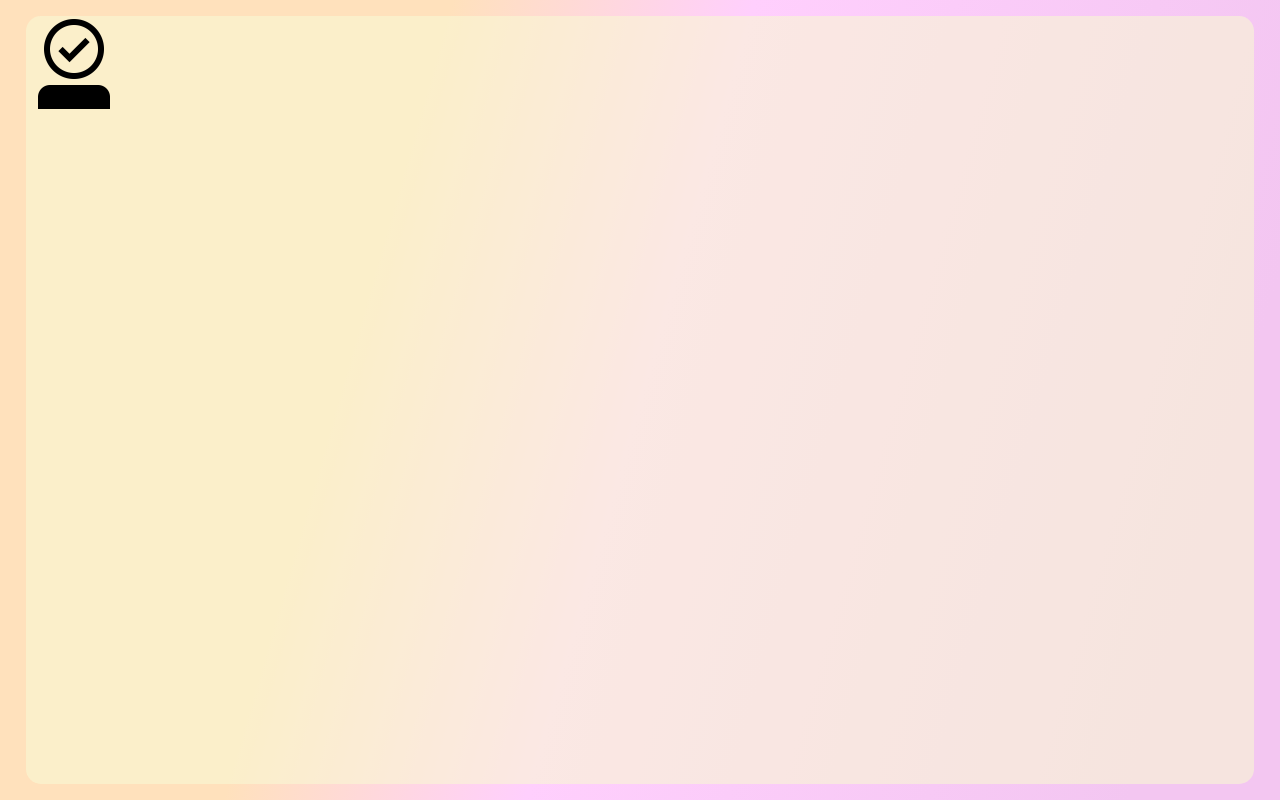
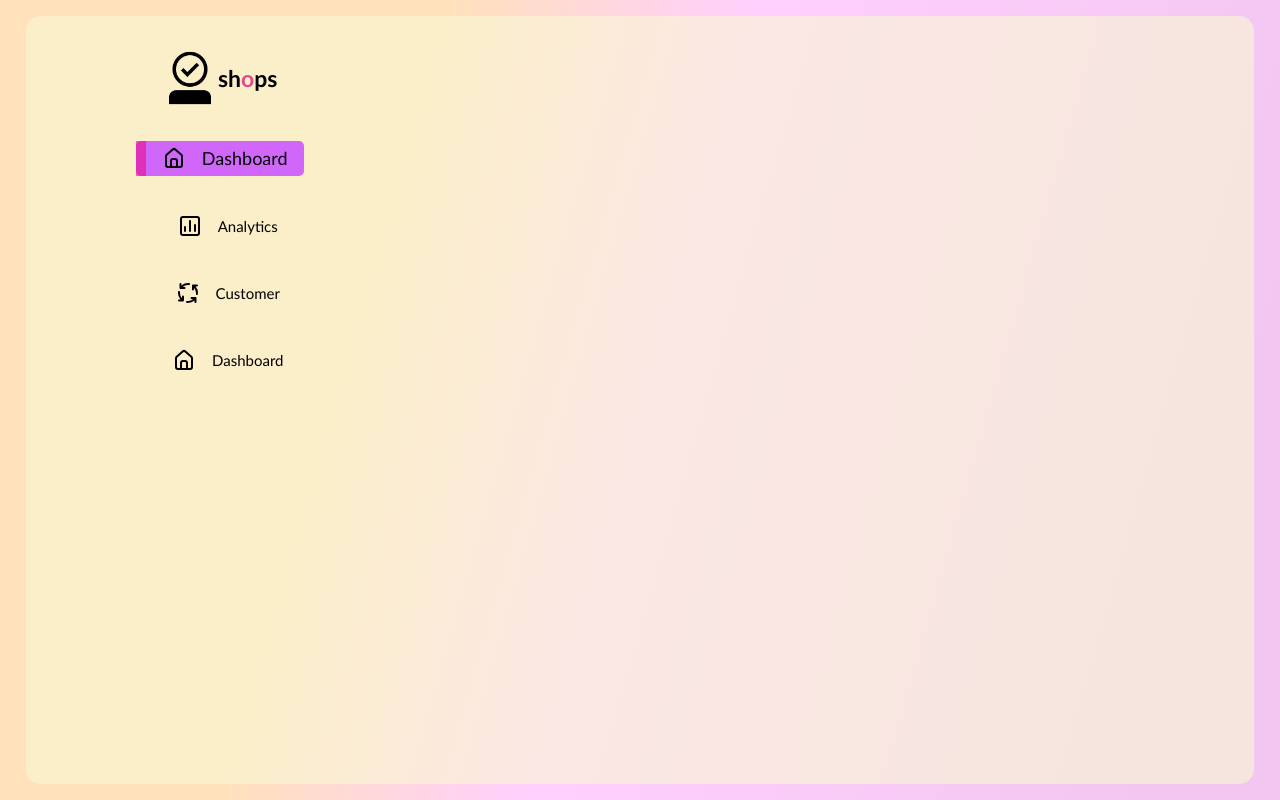
Before and after one commit to rabiulhossen/admin-dashboard, a React (Create React App) app: page / in a window 1280 px wide. Built offline with nearby package versions, Linux system fonts and the light colour scheme.

Commit message:
left-side menu

```diff
--- a/package.json
+++ b/package.json
@@ -3,6 +3,9 @@
   "version": "0.1.0",
   "private": true,
   "dependencies": {
+    "@iconscout/react-unicons": "^1.1.6",
+    "@iconscout/react-unicons-solid": "^0.0.3",
+    "@iconscout/unicons": "^4.0.1",
     "@testing-library/jest-dom": "^5.16.4",
     "@testing-library/react": "^13.3.0",
     "@testing-library/user-event": "^13.5.0",
--- a/src/App.css
+++ b/src/App.css
@@ -16,7 +16,7 @@
   background-color: rgba(248, 248, 212, 0.603);
   overflow: hidden;
   margin: auto;
-  grid-template-columns: 11rem,auto,15rem!important;
+grid-template-columns: repeat(3,1fr);
   gap: 2rem;
 }
 
--- /dev/null
+++ b/src/Data/Data.js
@@ -0,0 +1,14 @@
+// sidebar data
+import {UilEstate,UilChart,UilProcess,} from '@iconscout/react-unicons'
+
+
+export const SidebarData = [
+     {icon:UilEstate,
+     heading:"Dashboard"},
+     {icon:UilChart,
+     heading:"Analytics"},
+     {icon:UilProcess,
+     heading:"Customer"},
+     {icon:UilEstate,
+     heading:"Dashboard"},
+]
--- a/src/components/Sidebar/Sidebar.css
+++ b/src/components/Sidebar/Sidebar.css
@@ -0,0 +1,59 @@
+.sidebar {
+  display: flex;
+  flex-direction: column;
+  position: relative;
+  padding-top: 3rem;
+  transition: all 300ms ease-in;
+}
+.logo {
+  display: flex;
+  height: 5rem;
+  font-size: 23px;
+  font-weight: 600;
+
+  align-items: center;
+  justify-content: center;
+  height: 4%;
+}
+.logo > img {
+  width: 3.5rem;
+  height: 3.5rem;
+}
+.logo > span > span {
+  color: rgba(219, 13, 116, 0.733);
+}
+.menu {
+  margin-top: 3rem;
+  display: flex;
+  flex-direction: column;
+  gap: 2rem;
+  align-items: center;
+
+  justify-content: center;
+}
+.menuItem {
+  display: flex;
+  align-items: center;
+  gap: 1rem;
+  height: 2.2rem;
+  position: relative;
+  transition: all 300ms ease-in;
+  font-size: 15px;
+margin-left:1rem;
+  cursor: Url(../../../src/resources/administrator.png);
+  cursor: pointer;
+}
+.active {
+ background-color: rgb(208, 102, 250);
+  margin-left: 0;
+font-size: 18px;
+font-weight: 500;
+  border-radius: 5px;
+  padding-right: 1rem;
+}
+.active::before {
+  content: "";
+  width: 10px;
+  height: 100%;
+  background-color: rgba(236, 16, 144, 0.61);
+}
--- a/src/components/Sidebar/Sidebar.js
+++ b/src/components/Sidebar/Sidebar.js
@@ -1,14 +1,35 @@
-import React from 'react'
-import './Sidebar.css'
-import admin from '../../resources/administrator.png'
+import React, { useState } from "react";
+import "./Sidebar.css";
+import admin from "../../resources/administrator.png";
+import { SidebarData } from "../../Data/Data";
 
 export default function Sidebar() {
+
+  const [select,setSelect] =useState(0)
   return (
     <div className="sidebar">
-     <div className="logo">
-          <img src={admin} alt="" />
-          <span></span>
-     </div>
+      {/* logo  */}
+      <div className="logo">
+        <img src={admin} alt="" />
+        <span>
+          sh
+          <span>o</span>
+        </span>
+        <span>ps</span>
+      </div>
+      <div className="menu">
+        {SidebarData.map((item, index) => {
+          return (
+            <div className={select=== index?'menuItem active':'menuItem'} key={index
+
+            }
+            onClick={()=>setSelect(index)}>
+              <item.icon />
+              <span>{item.heading}</span>
+            </div>
+          );
+        })}
+      </div>
     </div>
-  )
+  );
 }
```
Also changed, not shown: 2 other files (tests, documents, lock files or other folders).
